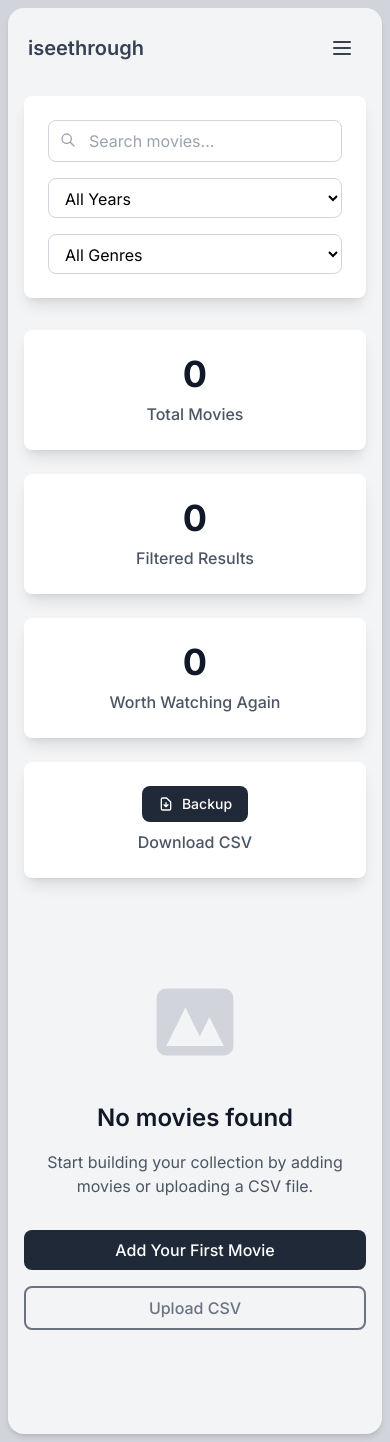
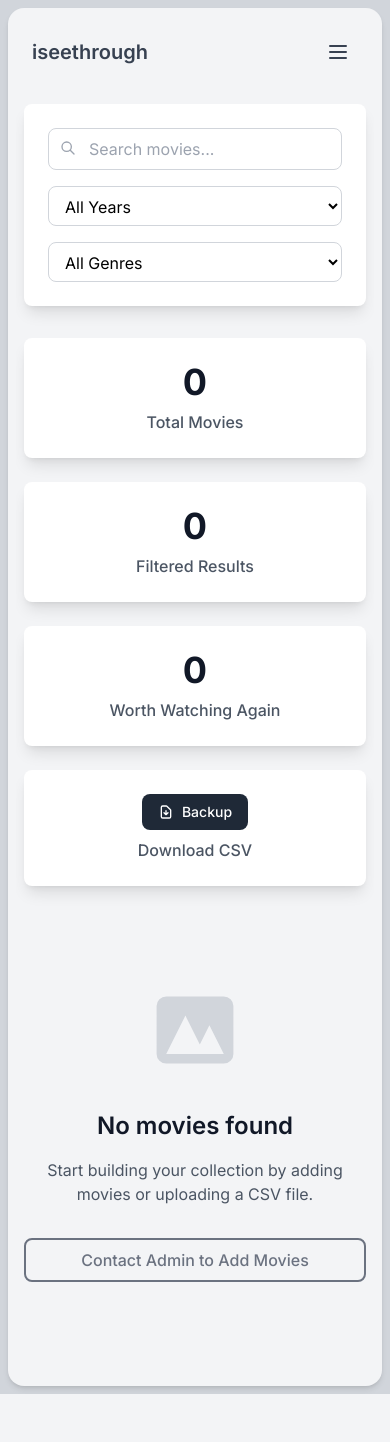
Before and after one commit to himanshuone/django-movie-tracker, a Django app: page / in a window 390 px wide. After the commit the page ends 1394 px from the top, so only its background shows below. Run offline with Django 5.2, Linux system fonts and the light colour scheme; data that the repository does not hold is empty; style sheets or scripts are compiled from the project's sources.

Commit message:
✨ Major UI overhaul and admin permissions
🎨 UI Improvements:
- Movie cards now feature full-size posters with transparent overlay text
- Implemented font-stretch for navigation text (extra-expanded logo, expanded nav)
- Compact movie info with gradient overlay at bottom of cards
- Responsive design with better poster-to-text ratio
- Transparent action buttons integrated into overlay

🔐 Admin-Only Permissions:
- Added admin-only access for Add Movie, Edit Movie, Upload CSV
- Created permission denied page with LinkedIn contact redirect
- Non-admin users can view movies, details, and stats
- Conditional UI elements based on user permissions

🚀 Features Added:
- Font-stretch utilities for enhanced typography
- Permission check decorators with custom redirect
- Overlay design with gradient backgrounds
- Improved mobile navigation with same permissions
- Auto-fetched posters from TMDB API integration

📱 Responsive Design:
- Mobile-friendly overlay design
- Compact text containers for better poster visibility
- Adaptive action buttons (2-column for non-admin, 3-column for admin)
- Enhanced movie card hover effects

Ready for deployment! 🚀

```diff
--- a/movies/urls.py
+++ b/movies/urls.py
@@ -7,6 +7,7 @@ urlpatterns = [
     path('upload/', views.upload_csv, name='upload_csv'),
     path('stats/', views.stats, name='stats'),
     path('export/', views.export_backup, name='export_backup'),
+    path('permission-denied/', views.permission_denied_view, name='permission_denied'),
     path('movie/<int:movie_id>/', views.movie_detail, name='movie_detail'),
     path('movie/<int:movie_id>/edit/', views.edit_movie, name='edit_movie'),
 ]
--- a/movies/views.py
+++ b/movies/views.py
@@ -1,5 +1,7 @@
 from django.shortcuts import render, get_object_or_404, redirect
 from django.contrib import messages
+from django.contrib.admin.views.decorators import staff_member_required
+from django.contrib.auth.decorators import user_passes_test
 from django.db.models import Q
 from django.http import JsonResponse, HttpResponse
 from django.views.decorators.csrf import csrf_exempt
@@ -12,6 +14,16 @@ import requests
 from django.db.models import Count, Avg
 from collections import Counter
 from datetime import datetime
+
+
+def is_admin(user):
+    """Check if user is admin (staff or superuser)"""
+    return user.is_authenticated and (user.is_staff or user.is_superuser)
+
+
+def permission_denied_view(request):
+    """Show permission denied page with LinkedIn redirect"""
+    return render(request, 'permission_denied.html')
 
 
 def movie_list(request):
@@ -80,6 +92,7 @@ def movie_detail(request, movie_id):
     return render(request, 'movies/movie_detail.html', context)
 
 
+@user_passes_test(is_admin, login_url='/permission-denied/')
 def add_movie(request):
     """Add a new movie"""
     if request.method == 'POST':
@@ -108,6 +121,7 @@ def add_movie(request):
     return render(request, 'movies/add_movie.html', context)
 
 
+@user_passes_test(is_admin, login_url='/permission-denied/')
 def edit_movie(request, movie_id):
     """Edit an existing movie"""
     movie = get_object_or_404(Movie, id=movie_id)
@@ -125,6 +139,7 @@ def edit_movie(request, movie_id):
     return render(request, 'movies/edit_movie.html', context)
 
 
+@user_passes_test(is_admin, login_url='/permission-denied/')
 def upload_csv(request):
     """Upload movies from CSV file"""
     if request.method == 'POST':
--- a/static/css/input.css
+++ b/static/css/input.css
@@ -14,16 +14,16 @@
 @layer components {
   /* Movie Card Component */
   .movie-card {
-    @apply bg-white rounded-lg shadow-movie-card hover:shadow-movie-card-hover transition-all duration-300 transform hover:-translate-y-1 overflow-hidden flex flex-col h-full;
+    @apply bg-transparent rounded-lg shadow-md hover:shadow-lg transition-all duration-300 transform hover:-translate-y-1 overflow-hidden flex flex-col h-full;
   }
 
   /* Movie Poster Styles */
   .movie-poster {
-    @apply w-full h-64 object-cover bg-gray-200;
+    @apply w-full h-80 sm:h-64 object-cover object-center bg-gray-200;
   }
 
   .no-poster {
-    @apply w-full h-64 bg-gray-200 flex items-center justify-center text-gray-400 text-sm;
+    @apply w-full h-80 sm:h-64 bg-gray-200 flex items-center justify-center text-gray-400 text-sm;
   }
 
   /* Navigation Styles */
@@ -132,4 +132,17 @@
   .backdrop-blur-sm {
     backdrop-filter: blur(4px);
   }
+
+  /* Font stretch utilities */
+  .font-stretch-extra-expanded {
+    font-stretch: extra-expanded;
+  }
+
+  .font-stretch-expanded {
+    font-stretch: expanded;
+  }
+
+  .font-stretch-semi-expanded {
+    font-stretch: semi-expanded;
+  }
 }
--- a/templates/base.html
+++ b/templates/base.html
@@ -15,31 +15,33 @@
     <link href="https://fonts.googleapis.com/css2?family=Inter:wght@300;400;500;600;700&display=swap" rel="stylesheet">
 </head>
 <body class="bg-gray-300 min-h-screen p-2 sm:p-6 font-sans">
-    <div class="bg-gray-100 w-full min-h-screen rounded-2xl sm:rounded-3xl shadow-md p-2 sm:p-4 max-w-8xl mx-auto flex flex-col">
+    <div class="bg-gray-100 w-full min-h-screen rounded-2xl sm:rounded-3xl shadow-md p-2 sm:p-4 max-w-7xl mx-auto flex flex-col">
         <!-- Navigation -->
-        <nav class="flex items-center justify-between p-3 text-gray-700">
+        <nav class="flex items-center justify-between p-4 text-gray-700">
             <!-- Logo -->
             <div class="text-xl font-semibold">
-                <a href="{% url 'movie_list' %}" class="flex items-center space-x-2">
-                    <span>iseethrough</span>
+                <a href="{% url 'movie_list' %}" class="flex items-center space-x-2 hover:text-orange-700 transition-colors">
+                    <span class="whitespace-nowrap font-stretch-extra-expanded">iseethrough</span>
                 </a>
             </div>
 
             <!-- Desktop Navigation -->
-            <div class="hidden md:flex space-x-8">
-                <a href="{% url 'movie_list' %}" class="{% if request.resolver_match.url_name == 'movie_list' %}text-orange-700{% else %}text-gray-700{% endif %} hover:text-orange-700 transition-colors">
+            <div class="hidden md:flex space-x-6">
+                <a href="{% url 'movie_list' %}" class="{% if request.resolver_match.url_name == 'movie_list' %}text-orange-700{% else %}text-gray-700{% endif %} hover:text-orange-700 transition-colors font-stretch-expanded">
                     All Movies
                 </a>
-                <a href="{% url 'add_movie' %}" class="{% if request.resolver_match.url_name == 'add_movie' %}text-orange-700{% else %}text-gray-700{% endif %} hover:text-orange-700 transition-colors">
+                {% if user.is_authenticated and user.is_staff %}
+                <a href="{% url 'add_movie' %}" class="{% if request.resolver_match.url_name == 'add_movie' %}text-orange-700{% else %}text-gray-700{% endif %} hover:text-orange-700 transition-colors font-stretch-expanded">
                     Add Movie
                 </a>
-                <a href="{% url 'upload_csv' %}" class="{% if request.resolver_match.url_name == 'upload_csv' %}text-orange-700{% else %}text-gray-700{% endif %} hover:text-orange-700 transition-colors">
+                <a href="{% url 'upload_csv' %}" class="{% if request.resolver_match.url_name == 'upload_csv' %}text-orange-700{% else %}text-gray-700{% endif %} hover:text-orange-700 transition-colors font-stretch-expanded">
                     Upload CSV
                 </a>
-                <a href="{% url 'stats' %}" class="{% if request.resolver_match.url_name == 'stats' %}text-orange-700{% else %}text-gray-700{% endif %} hover:text-orange-700 transition-colors">
+                {% endif %}
+                <a href="{% url 'stats' %}" class="{% if request.resolver_match.url_name == 'stats' %}text-orange-700{% else %}text-gray-700{% endif %} hover:text-orange-700 transition-colors font-stretch-expanded">
                     Statistics
                 </a>
-                <a href="{% url 'export_backup' %}" class="text-gray-700 hover:text-orange-700 transition-colors">
+                <a href="{% url 'export_backup' %}" class="text-gray-700 hover:text-orange-700 transition-colors font-stretch-expanded">
                     Backup
                 </a>
             </div>
@@ -55,19 +57,21 @@
         <!-- Mobile Navigation Menu -->
         <div id="mobileMenu" class="md:hidden hidden bg-white border-t border-gray-200 py-2">
             <div class="flex flex-col space-y-1 px-4">
-                <a href="{% url 'movie_list' %}" class="{% if request.resolver_match.url_name == 'movie_list' %}text-orange-700 bg-orange-50{% else %}text-gray-700{% endif %} hover:text-orange-700 hover:bg-gray-50 transition-colors px-3 py-2 rounded-lg">
+                <a href="{% url 'movie_list' %}" class="{% if request.resolver_match.url_name == 'movie_list' %}text-orange-700 bg-orange-50{% else %}text-gray-700{% endif %} hover:text-orange-700 hover:bg-gray-50 transition-colors px-3 py-2 rounded-lg font-stretch-expanded">
                     All Movies
                 </a>
-                <a href="{% url 'add_movie' %}" class="{% if request.resolver_match.url_name == 'add_movie' %}text-orange-700 bg-orange-50{% else %}text-gray-700{% endif %} hover:text-orange-700 hover:bg-gray-50 transition-colors px-3 py-2 rounded-lg">
+                {% if user.is_authenticated and user.is_staff %}
+                <a href="{% url 'add_movie' %}" class="{% if request.resolver_match.url_name == 'add_movie' %}text-orange-700 bg-orange-50{% else %}text-gray-700{% endif %} hover:text-orange-700 hover:bg-gray-50 transition-colors px-3 py-2 rounded-lg font-stretch-expanded">
                     Add Movie
                 </a>
-                <a href="{% url 'upload_csv' %}" class="{% if request.resolver_match.url_name == 'upload_csv' %}text-orange-700 bg-orange-50{% else %}text-gray-700{% endif %} hover:text-orange-700 hover:bg-gray-50 transition-colors px-3 py-2 rounded-lg">
+                <a href="{% url 'upload_csv' %}" class="{% if request.resolver_match.url_name == 'upload_csv' %}text-orange-700 bg-orange-50{% else %}text-gray-700{% endif %} hover:text-orange-700 hover:bg-gray-50 transition-colors px-3 py-2 rounded-lg font-stretch-expanded">
                     Upload CSV
                 </a>
-                <a href="{% url 'stats' %}" class="{% if request.resolver_match.url_name == 'stats' %}text-orange-700 bg-orange-50{% else %}text-gray-700{% endif %} hover:text-orange-700 hover:bg-gray-50 transition-colors px-3 py-2 rounded-lg">
+                {% endif %}
+                <a href="{% url 'stats' %}" class="{% if request.resolver_match.url_name == 'stats' %}text-orange-700 bg-orange-50{% else %}text-gray-700{% endif %} hover:text-orange-700 hover:bg-gray-50 transition-colors px-3 py-2 rounded-lg font-stretch-expanded">
                     Statistics
                 </a>
-                <a href="{% url 'export_backup' %}" class="text-gray-700 hover:text-orange-700 hover:bg-gray-50 transition-colors px-3 py-2 rounded-lg">
+                <a href="{% url 'export_backup' %}" class="text-gray-700 hover:text-orange-700 hover:bg-gray-50 transition-colors px-3 py-2 rounded-lg font-stretch-expanded">
                     Backup
                 </a>
             </div>
--- a/templates/movies/movie_list.html
+++ b/templates/movies/movie_list.html
@@ -78,9 +78,9 @@
     <div class="movie-card group relative">
         <!-- Watch Again Badge -->
         {% if movie.watch_again %}
-        <div class="absolute top-3 right-3 z-10">
-            <div class="bg-gray-800 text-white px-2 py-1 rounded-full text-xs font-medium flex items-center space-x-1">
-                <svg class="w-3 h-3" fill="currentColor" viewBox="0 0 20 20">
+        <div class="absolute top-2 right-2 z-20">
+            <div class="bg-gray-800 bg-opacity-90 text-white px-1.5 py-0.5 rounded-full text-xs font-medium flex items-center space-x-1">
+                <svg class="w-2.5 h-2.5" fill="currentColor" viewBox="0 0 20 20">
                     <path fill-rule="evenodd" d="M16.707 5.293a1 1 0 010 1.414l-8 8a1 1 0 01-1.414 0l-4-4a1 1 0 011.414-1.414L8 12.586l7.293-7.293a1 1 0 011.414 0z" clip-rule="evenodd"></path>
                 </svg>
                 <span>Again</span>
@@ -88,8 +88,8 @@
         </div>
         {% endif %}
 
-        <!-- Poster -->
-        <div class="relative overflow-hidden">
+        <!-- Poster - Full Size -->
+        <div class="relative overflow-hidden h-full">
             {% if movie.get_poster %}
                 <img src="{{ movie.get_poster }}" class="movie-poster group-hover:scale-105 transition-transform duration-300" alt="{{ movie.name }}"
                      onerror="this.style.display='none'; this.nextElementSibling.style.display='flex';">
@@ -111,62 +111,55 @@
                     </div>
                 </div>
             {% endif %}
-        </div>
 
-        <!-- Movie Info -->
-        <div class="p-3 flex flex-col h-full">
-            <h3 class="font-semibold text-gray-900 text-base mb-1 leading-tight">{{ movie.name }}</h3>
-            <p class="text-gray-500 text-sm mb-2">{{ movie.year }}</p>
+            <!-- Movie Info Overlay - Bottom -->
+            <div class="absolute bottom-0 left-0 right-0 bg-gradient-to-t from-black via-black/80 to-transparent px-2 py-2">
+                <h3 class="font-semibold text-white text-xs mb-1 leading-tight line-clamp-1">{{ movie.name }}</h3>
 
-            <!-- Content Area with consistent height -->
-            <div class="flex-1 mb-3">
-                <!-- Rating -->
+                <!-- Info Row -->
+                <div class="flex items-center justify-between mb-2">
+                    <p class="text-gray-200 text-xs">{{ movie.year }}</p>
+
+                    <!-- Rating & Tags -->
+                    <div class="flex items-center space-x-1">
                         {% if movie.rating %}
-                    <div class="flex items-center space-x-1 mb-2">
-                        <svg class="w-3 h-3 text-yellow-400" fill="currentColor" viewBox="0 0 20 20">
+                            <div class="flex items-center space-x-0.5">
+                                <svg class="w-2.5 h-2.5 text-yellow-400" fill="currentColor" viewBox="0 0 24 24">
                                     <path d="M9.049 2.927c.3-.921 1.603-.921 1.902 0l1.07 3.292a1 1 0 00.95.69h3.462c.969 0 1.371 1.24.588 1.81l-2.8 2.034a1 1 0 00-.364 1.118l1.07 3.292c.3.921-.755 1.688-1.54 1.118l-2.8-2.034a1 1 0 00-1.175 0l-2.8 2.034c-.784.57-1.838-.197-1.539-1.118l1.07-3.292a1 1 0 00-.364-1.118L2.98 8.72c-.783-.57-.38-1.81.588-1.81h3.461a1 1 0 00.951-.69l1.07-3.292z"></path>
                                 </svg>
-                        <span class="text-xs font-medium text-gray-700">{{ movie.rating }}/10</span>
+                                <span class="text-xs font-medium text-yellow-300">{{ movie.rating }}</span>
                             </div>
                         {% endif %}
 
-                <!-- Tags -->
                         {% if movie.get_tags_list %}
-                    <div class="flex flex-wrap gap-1 mb-2">
-                        {% for tag in movie.get_tags_list %}
-                            {% if forloop.counter <= 2 %}
-                                <span class="inline-block bg-gray-100 text-gray-600 text-xs px-2 py-1 rounded-full">{{ tag }}</span>
-                            {% elif forloop.counter == 3 %}
-                                <span class="inline-block bg-gray-200 text-gray-500 text-xs px-2 py-1 rounded-full">+{{ movie.get_tags_list|length|add:"-2" }}</span>
+                            <span class="bg-white bg-opacity-20 text-white text-xs px-1 py-0.5 rounded">{{ movie.get_tags_list.0 }}{% if movie.get_tags_list|length > 1 %}+{% endif %}</span>
                         {% endif %}
-                        {% endfor %}
+                    </div>
+                </div>
+
+                <!-- Actions -->
+                {% if user.is_authenticated and user.is_staff %}
+                <div class="grid grid-cols-3 gap-1">
+                    <a href="{{ movie.imdb_link }}" target="_blank" class="bg-white bg-opacity-20 hover:bg-opacity-30 text-white text-center py-1 rounded text-xs font-medium transition-colors duration-200">
+                        IMDb
+                    </a>
+                    <a href="{% url 'movie_detail' movie.id %}" class="bg-white bg-opacity-20 hover:bg-opacity-30 text-white text-center py-1 rounded text-xs font-medium transition-colors duration-200">
+                        View
+                    </a>
+                    <a href="{% url 'edit_movie' movie.id %}" class="bg-white bg-opacity-20 hover:bg-opacity-30 text-white text-center py-1 rounded text-xs font-medium transition-colors duration-200">
+                        Edit
+                    </a>
+                </div>
+                {% else %}
+                <div class="grid grid-cols-2 gap-1">
+                    <a href="{{ movie.imdb_link }}" target="_blank" class="bg-white bg-opacity-20 hover:bg-opacity-30 text-white text-center py-1 rounded text-xs font-medium transition-colors duration-200">
+                        IMDb
+                    </a>
+                    <a href="{% url 'movie_detail' movie.id %}" class="bg-white bg-opacity-20 hover:bg-opacity-30 text-white text-center py-1 rounded text-xs font-medium transition-colors duration-200">
+                        View
+                    </a>
                 </div>
                 {% endif %}
-
-                <!-- Notes Preview with Read More -->
-                {% if movie.notes %}
-                    {% if movie.notes|length > 60 %}
-                        <div class="text-gray-600 text-xs mb-1">
-                            <p>{{ movie.notes|truncatechars:60 }}</p>
-                            <a href="{% url 'movie_detail' movie.id %}" class="text-gray-800 hover:text-gray-900 font-medium">Read more →</a>
-                        </div>
-                    {% else %}
-                        <p class="text-gray-600 text-xs mb-1">{{ movie.notes }}</p>
-                    {% endif %}
-                {% endif %}
-            </div>
-
-            <!-- Actions - Always at bottom -->
-            <div class="grid grid-cols-3 gap-1 mt-auto">
-                <a href="{{ movie.imdb_link }}" target="_blank" class="bg-gray-700 hover:bg-gray-800 text-white text-center py-1.5 px-1 rounded text-xs font-medium transition-colors duration-200">
-                    IMDb
-                </a>
-                <a href="{% url 'movie_detail' movie.id %}" class="bg-gray-600 hover:bg-gray-700 text-white text-center py-1.5 px-1 rounded text-xs font-medium transition-colors duration-200">
-                    View
-                </a>
-                <a href="{% url 'edit_movie' movie.id %}" class="bg-gray-500 hover:bg-gray-600 text-white text-center py-1.5 px-1 rounded text-xs font-medium transition-colors duration-200">
-                    Edit
-                </a>
             </div>
         </div>
     </div>
@@ -216,6 +209,7 @@
     </div>
     <h3 class="text-2xl font-semibold text-gray-900 mb-4">No movies found</h3>
     <p class="text-gray-600 mb-8 max-w-md mx-auto">Start building your collection by adding movies or uploading a CSV file.</p>
+    {% if user.is_authenticated and user.is_staff %}
     <div class="flex flex-col sm:flex-row gap-4 justify-center">
         <a href="{% url 'add_movie' %}" class="btn-primary">
             Add Your First Movie
@@ -224,6 +218,13 @@
             Upload CSV
         </a>
     </div>
+    {% else %}
+    <div class="flex flex-col sm:flex-row gap-4 justify-center">
+        <a href="https://linkedin.com/in/himanshuone" target="_blank" class="btn-outline">
+            Contact Admin to Add Movies
+        </a>
+    </div>
+    {% endif %}
 </div>
 {% endif %}
 
```
Also changed, not shown: templates/permission_denied.html (added, +68 -0 lines). Lines whose indentation alone changed are shown as unchanged.
